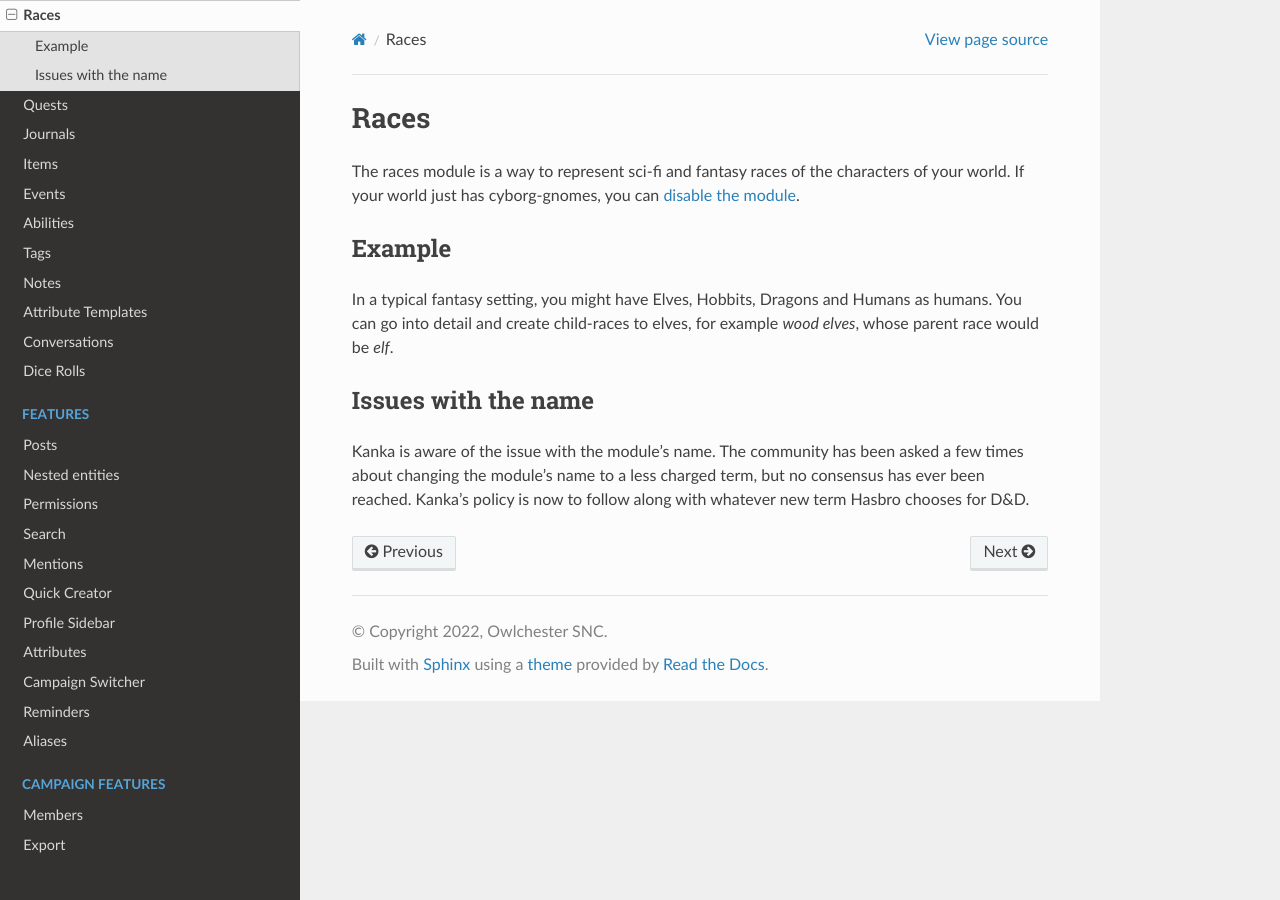
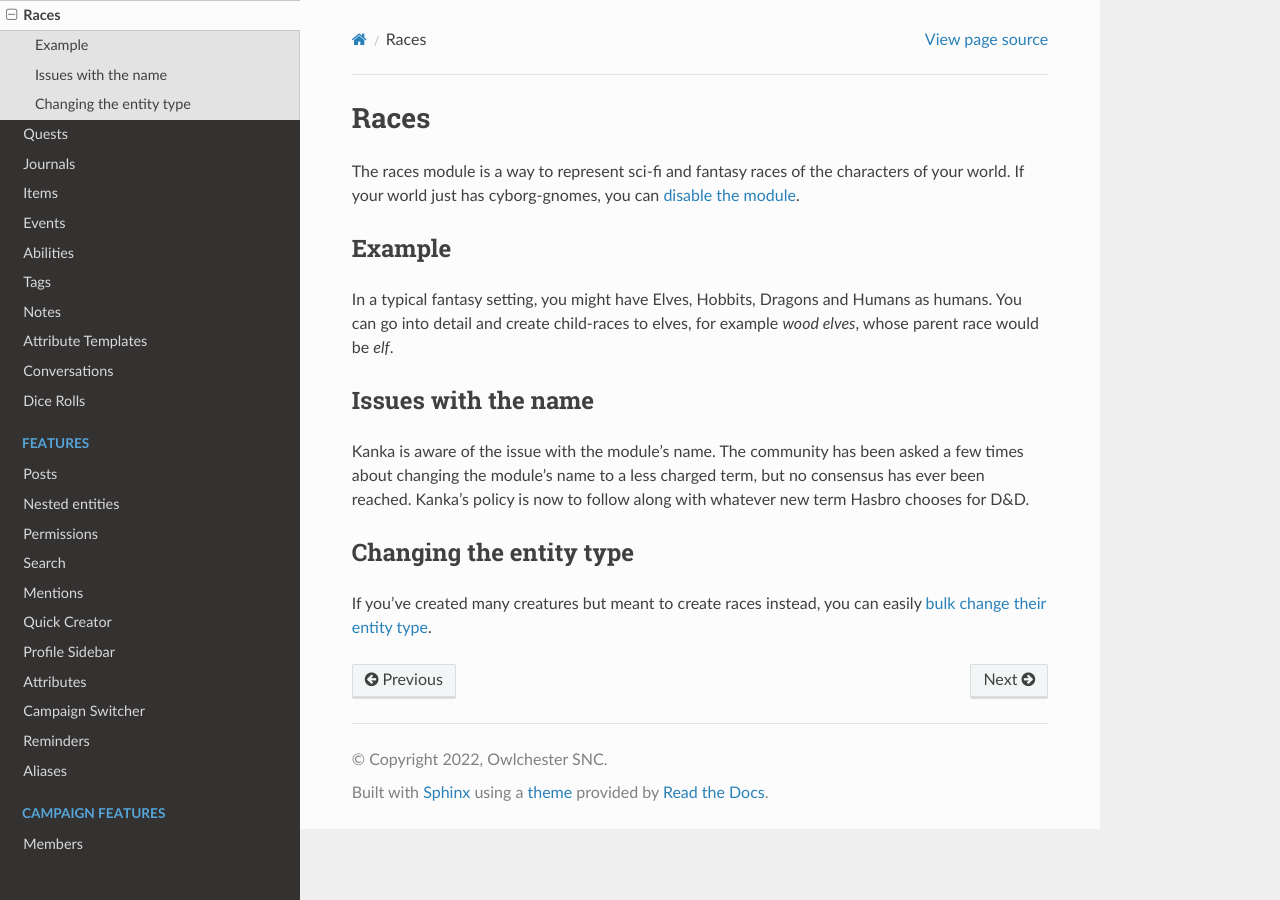
Before and after one commit to owlchester/kanka-docs, a Sphinx documentation site: the page built from docs/source/entities/races.md, in a window 1280 px wide. Built offline with Sphinx 7.4.7 and the Read the Docs theme 2.0.0, drawn with Linux system fonts in a browser that asks for light colours.

Commit message:
Creatures

```diff
--- a/docs/source/entities/races.md
+++ b/docs/source/entities/races.md
@@ -9,3 +9,7 @@ In a typical fantasy setting, you might have Elves, Hobbits, Dragons and Humans
 ## Issues with the name
 
 Kanka is aware of the issue with the module's name. The community has been asked a few times about changing the module's name to a less charged term, but no consensus has ever been reached. Kanka's policy is now to follow along with whatever new term Hasbro chooses for D&D.
+
+## Changing the entity type
+
+If you've created many creatures but meant to create races instead, you can easily [bulk change their entity type](/guides/transform).
```
Also changed, not shown: docs/source/entities/creatures.md (added, +15 -0 lines), docs/source/index.md (+1 -0 lines).
